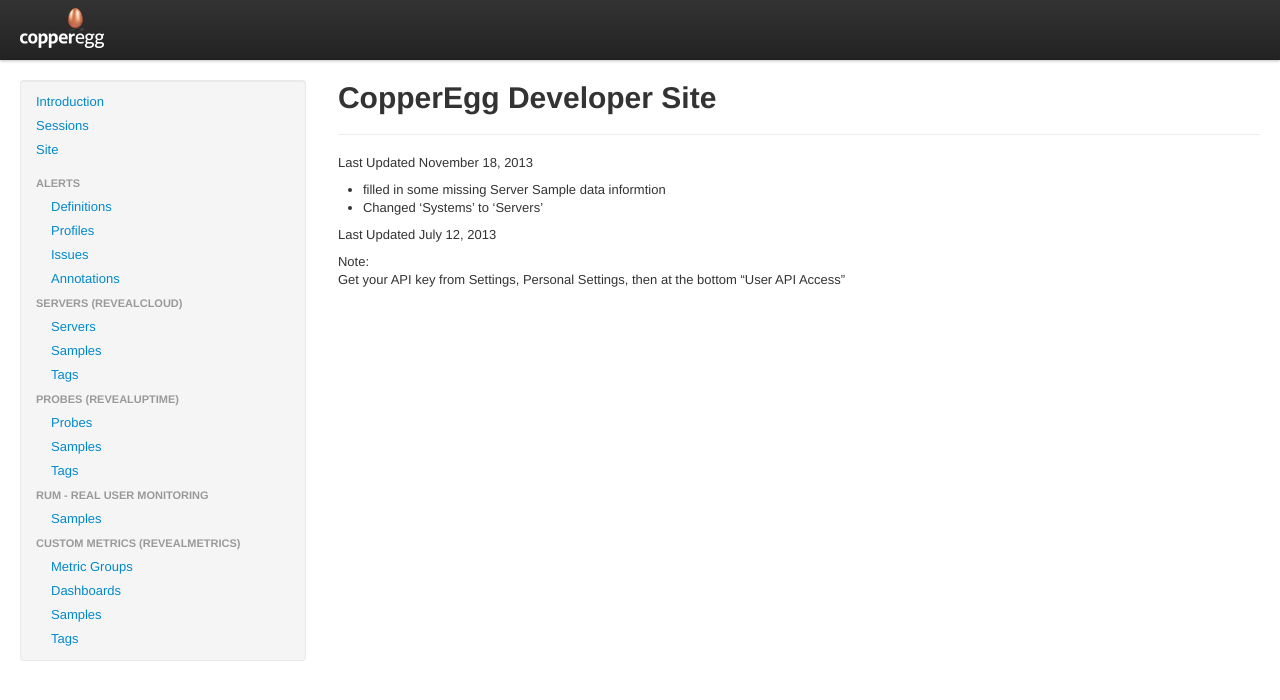
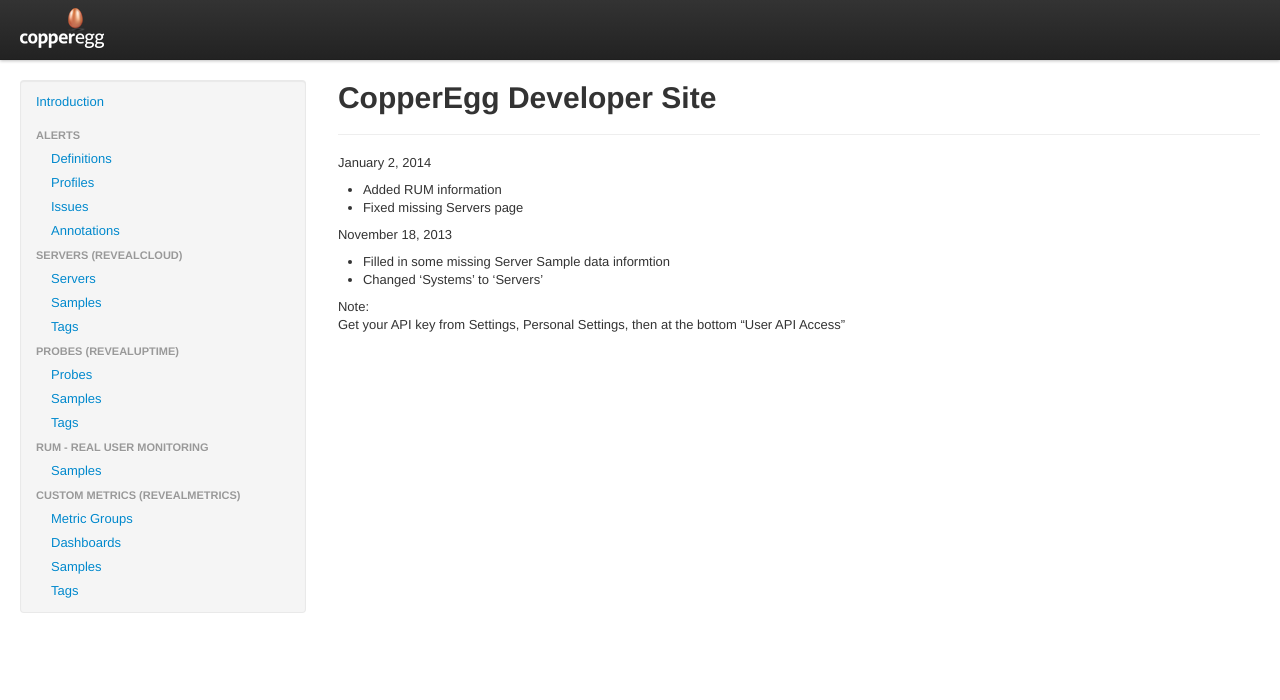
Before and after one commit to CopperEgg/apidocs, a Jekyll site: the page built from index.md, in a window 1280 px wide. Shown: the top 700 px of the page. Built offline with Jekyll 4.4.1, drawn with Linux system fonts in a browser that asks for light colours.

Commit message:
Cleaning up

```diff
--- a/_layouts/default.html
+++ b/_layouts/default.html
@@ -50,8 +50,6 @@
         <div class="well sidebar-nav">
           <ul class="nav nav-list">
             <li {% if page.url == '/index.html' %}class="active"{% endif %}><a href="/">Introduction</a></li>
-            <li {% if page.url == '/sessions.html' %}class="active"{% endif %}><a href="/">Sessions</a></li>
-            <li {% if page.url == '/site.html' %}class="active"{% endif %}><a href="/">Site</a></li>
 
             <li class="nav-header">Alerts</li>
             <ul class="nav nav-list">
--- a/index.md
+++ b/index.md
@@ -3,11 +3,14 @@ layout: default
 title: CopperEgg Developer Site
 ---
 
-Last Updated November 18, 2013
-- filled in some missing Server Sample data informtion
+January 2, 2014
+- Added RUM information
+- Fixed missing Servers page
+
+November 18, 2013
+- Filled in some missing Server Sample data informtion
 - Changed 'Systems' to 'Servers'
 
-Last Updated July 12, 2013
 
 
 Note:
```
Also changed, not shown: revealcloud/servers.md (renamed from revealcloud/systems.md), 1 other file.
